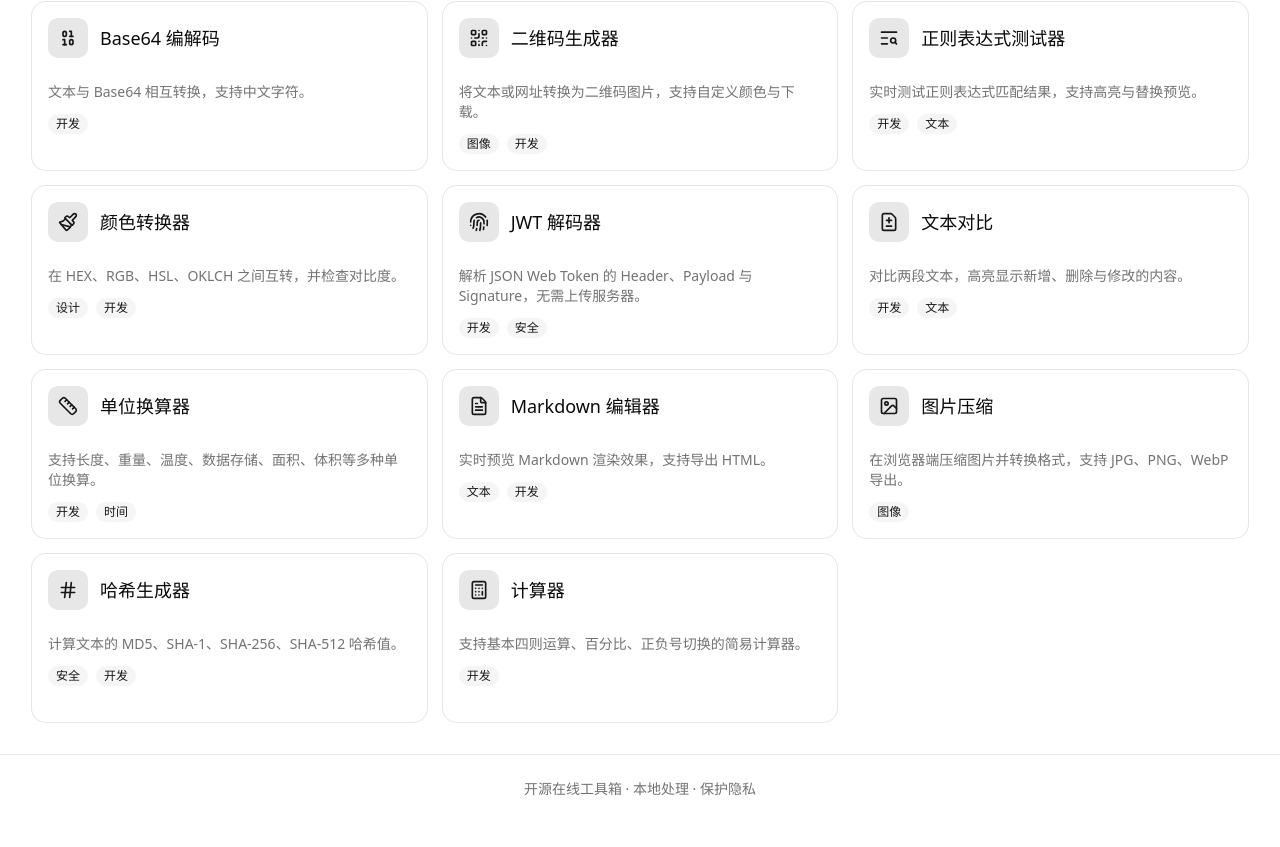
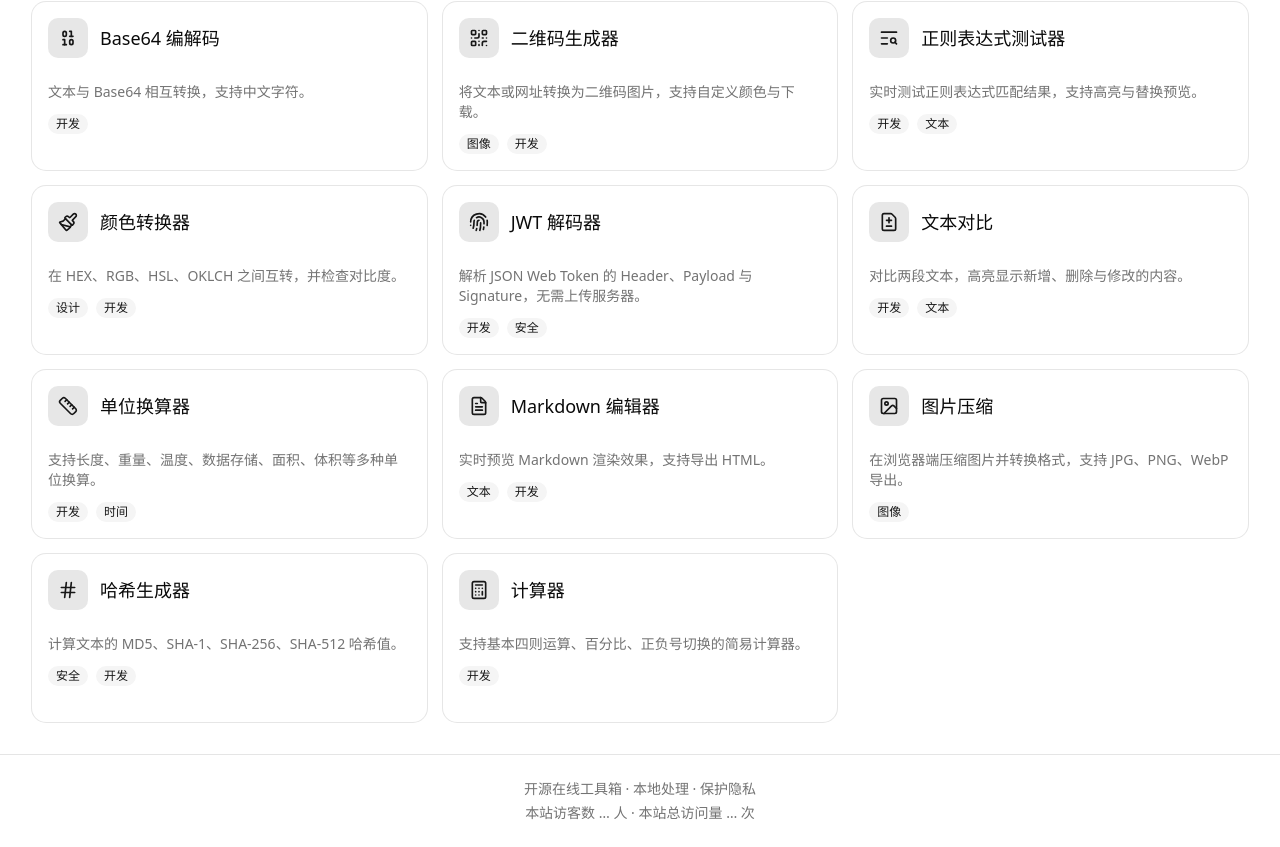
Before and after one commit to ame420/toolbox, a Next.js app: page / in a window 1280 px wide. Shown: the part 932-1779 px from the top of the page. Built offline with nearby package versions, Linux system fonts and the light colour scheme; no server answers.

Commit message:
refactor: 改用 Busuanzi 实现访客统计
替换 CountAPI 方案，参照 airport-nav 使用不蒜子免费服务，
支持 UV（独立访客）和 PV（页面访问量）双指标。

```diff
--- a/app/layout.tsx
+++ b/app/layout.tsx
@@ -28,6 +28,10 @@ export default function RootLayout({
             <Analytics />
           </I18nProvider>
         </ThemeProvider>
+        <script
+          src="https://busuanzi.ibruce.info/busuanzi/2.3/busuanzi.pure.mini.js"
+          async
+        />
       </body>
     </html>
   );
--- a/app/page.tsx
+++ b/app/page.tsx
@@ -26,7 +26,6 @@ import {
 import type { LucideIcon } from "lucide-react";
 import { ToolCard } from "@/components/tool-card";
 import { CategoryFilter, type CategoryId } from "@/components/category-filter";
-import { VisitorCounter } from "@/components/visitor-counter";
 import { useI18n } from "@/lib/i18n";
 
 interface ToolDef {
@@ -232,7 +231,13 @@ export default function Home() {
       <footer className="border-t bg-card py-6">
         <div className="mx-auto max-w-7xl space-y-1 px-4 text-center text-sm text-muted-foreground sm:px-6 lg:px-8">
           <p>{t("footer")}</p>
-          <p><VisitorCounter /></p>
+          <p>
+            {t("busuanziUv")}
+            <span id="busuanzi_value_site_uv" className="tabular-nums">…</span>
+            {t("busuanziPv")}
+            <span id="busuanzi_value_site_pv" className="tabular-nums">…</span>
+            {t("busuanziSuffix")}
+          </p>
         </div>
       </footer>
     </div>
--- a/components/visitor-counter.tsx
+++ /dev/null
@@ -1,30 +0,0 @@
-"use client";
-
-import { useEffect, useState } from "react";
-import { useI18n } from "@/lib/i18n";
-
-const API_KEY = "toolbox-roan-iota.vercel.app";
-const API_NAMESPACE = "visits";
-
-export function VisitorCounter() {
-  const { t } = useI18n();
-  const [count, setCount] = useState<number | null>(null);
-  const [error, setError] = useState(false);
-
-  useEffect(() => {
-    fetch(`https://api.countapi.xyz/hit/${API_KEY}/${API_NAMESPACE}`, {
-      cache: "no-store",
-    })
-      .then((res) => res.json())
-      .then((data) => setCount(data.value))
-      .catch(() => setError(true));
-  }, []);
-
-  if (error) return null;
-
-  return (
-    <span className="text-xs text-muted-foreground">
-      {t("visitorCount")}{count !== null ? count.toLocaleString() : "..."}{t("visitorUnit")}
-    </span>
-  );
-}
--- a/lib/i18n-data.ts
+++ b/lib/i18n-data.ts
@@ -352,9 +352,10 @@ export const translations = {
     calculatorDesc: "支持基本四则运算、百分比、正负号切换的简易计算器。",
     calculatorDisplay: "显示",
 
-    // Site analytics
-    visitorCount: "总访问量：",
-    visitorUnit: " 次",
+    // Site analytics (Busuanzi)
+    busuanziUv: "本站访客数 ",
+    busuanziPv: " 人 · 本站总访问量 ",
+    busuanziSuffix: " 次",
   },
   en: {
     // Site
@@ -707,9 +708,10 @@ export const translations = {
     calculatorDesc: "A simple calculator supporting basic arithmetic, percentage, and sign toggle.",
     calculatorDisplay: "Display",
 
-    // Site analytics
-    visitorCount: "Total Visits: ",
-    visitorUnit: "",
+    // Site analytics (Busuanzi)
+    busuanziUv: "Visitors ",
+    busuanziPv: " · Page views ",
+    busuanziSuffix: "",
   },
 } as const;
 
```
